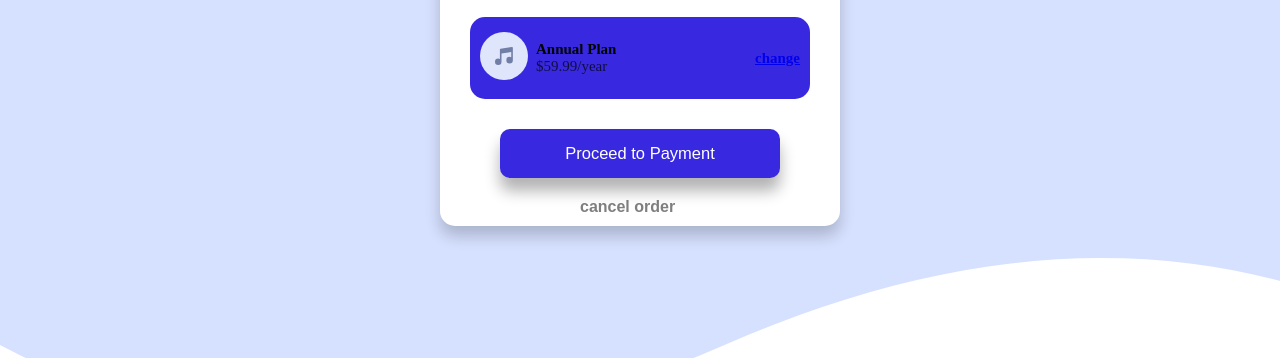
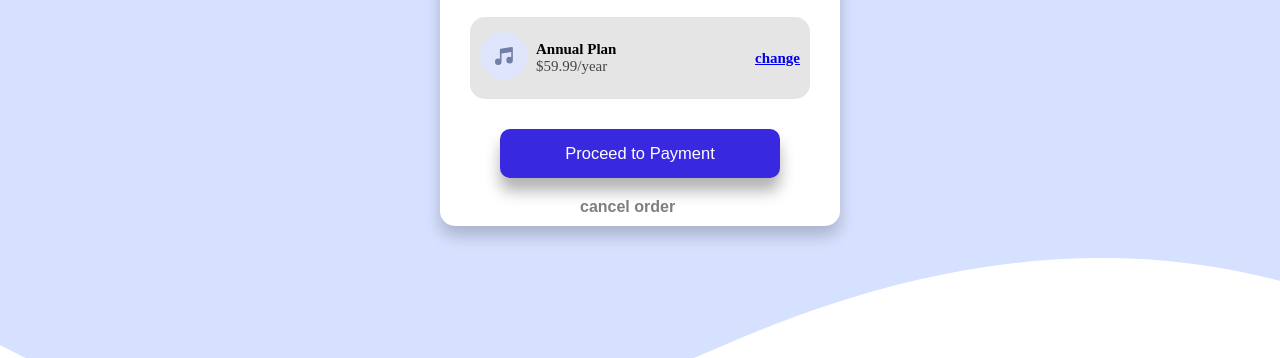
Before and after one commit to abdallla-mosa/frontEnd-Mentor-challengs-01, a plain HTML site: page index.html in a window 1280 px wide. Shown: the part 442-800 px from the top of the page. Drawn offline with Linux system fonts and the light colour scheme; a web font is replaced by a local one.

Commit message:
Update style.css

```diff
--- a/css/style.css
+++ b/css/style.css
@@ -48,7 +48,7 @@ html{
     justify-content: space-between;
     align-items: center;
     margin: 20px 30px;
-    background-color: hsl(245, 75%, 52%)
+    background-color: rgba(0,0,0,.1);
     ;
     padding: 15px 10px;
     border-radius: 15px;
```
